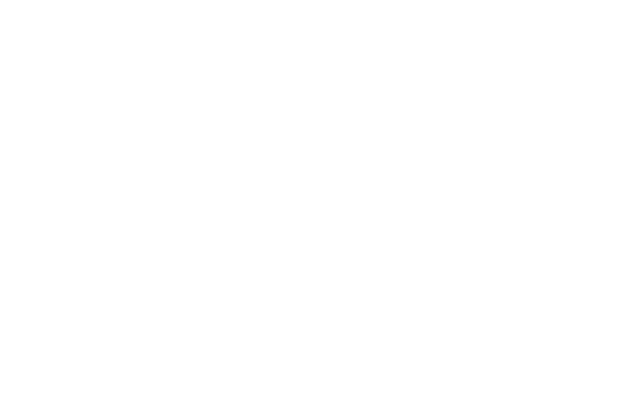
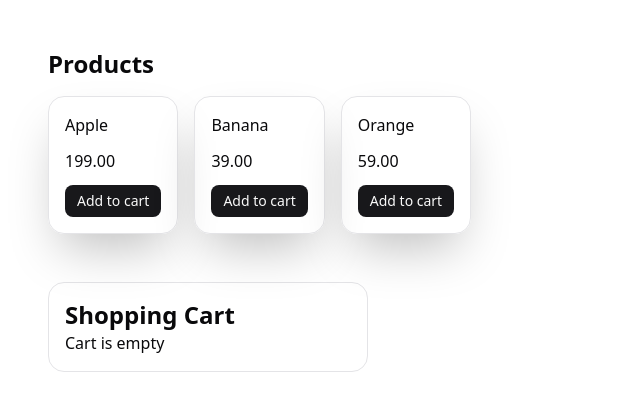
Before and after one commit to natwarpatidar-cloud/React-Learning-Plan, a React (Vite) app: page /shopping-cart in a window 1280 px wide. Before the commit this address had no page. Shown: the top 410 px of the page, without its empty margins (0-640 px from the left). Built offline with nearby package versions, Linux system fonts and the light colour scheme.

Commit message:
add code

```diff
--- a/package.json
+++ b/package.json
@@ -13,6 +13,7 @@
     "@radix-ui/react-label": "^2.1.7",
     "@radix-ui/react-separator": "^1.1.7",
     "@radix-ui/react-slot": "^1.2.3",
+    "@reduxjs/toolkit": "^2.9.0",
     "@tailwindcss/vite": "^4.1.14",
     "axios": "^1.12.2",
     "class-variance-authority": "^0.7.1",
@@ -21,6 +22,7 @@
     "react": "^19.1.1",
     "react-dom": "^19.1.1",
     "react-error-boundary": "^6.0.0",
+    "react-redux": "^9.2.0",
     "react-router-dom": "^7.9.3",
     "react-window": "^1.8.11",
     "tailwind-merge": "^3.3.1",
--- a/src/App.jsx
+++ b/src/App.jsx
@@ -1,6 +1,7 @@
 import { Route, Routes } from "react-router-dom";
 import React, { Suspense } from "react";
-import {CustomErrorBoundary} from './tasks/task1/CustomErrorBoundary';
+import Cart from "./tasks/task10/Cart";
+import CustomErrorBoundary from "./tasks/task1/CustomErrorBoundary";
 
 const AddCommentButton = React.lazy(() => import("./tasks/task1/AddComment"));
 const Parent = React.lazy(() => import("./tasks/task2/Parent"));
@@ -14,8 +15,8 @@
 
 function App() {
   return (
-    <Suspense fallback={<div>Loading...</div>}>
-      <CustomErrorBoundary>
+    <CustomErrorBoundary>
+      <Suspense fallback={<div>Loading...</div>}>
         <Routes>
           <Route path="/" element={<Tasks />} />
           <Route path="/custom-error-boundary" element={<AddCommentButton />} />
@@ -26,9 +27,10 @@
           <Route path="/compound-component" element={<ModalPage />} />
           <Route path="/debounced-input" element={<Search />} />
           <Route path="/infinite-scroll" element={<VirtualizedList />} />
+          <Route path="/shopping-cart" element={<Cart />} />
         </Routes>
-      </CustomErrorBoundary>
-    </Suspense>
+      </Suspense>
+    </CustomErrorBoundary>
   );
 }
 
--- a/src/tasks/Tasks.jsx
+++ b/src/tasks/Tasks.jsx
@@ -27,6 +27,9 @@
             <li>
                 <Link to='/infinite-scroll'>Infinite Scroll</Link>
             </li>
+            <li>
+                <Link to='/shopping-cart'>Cart</Link>
+            </li>
         </ul>
     )
 }
--- a/src/tasks/task1/AddComment.jsx
+++ b/src/tasks/task1/AddComment.jsx
@@ -6,7 +6,7 @@
 
   useEffect(() => {
     if (shouldCrash) {
-      throw new Error("This component intentionally crashed!");
+      throw new Error("This component is intentionally crashed!");
     }
   }, [shouldCrash]);
 
--- a/src/tasks/task1/CustomErrorBoundary.jsx
+++ b/src/tasks/task1/CustomErrorBoundary.jsx
@@ -1,55 +1,66 @@
 import { Button } from "@/components/ui/button";
 import React from "react";
-import { ErrorBoundary } from "react-error-boundary";
 
-function ErrorFallbackUI ({ error, resetErrorBoundary }) {
+function ErrorFallbackUI({ error, resetErrorBoundary }) {
   return (
     <div className="h-[100vh] flex justify-center items-center text-white">
       <div className="p-12 flex flex-col gap-3 bg-red-500 rounded-xl">
         <p className="font-bold text-3xl">Something went wrong</p>
         <p className="text-xl">{error?.message}</p>
-                <Button variant="outline" className='text-black/70 cursor-pointer' onClick={resetErrorBoundary}>Try Again</Button>
+        <Button
+          variant="outline"
+          className="text-black/70 cursor-pointer"
+          onClick={resetErrorBoundary}
+        >
+          Try Again
+        </Button>
       </div>
     </div>
   );
 }
 
-export const CustomErrorBoundary = ({ children }) => {
+export default class CustomErrorBoundary extends React.Component {
+  constructor(props) {
+    super(props);
+    this.state = { hasError: false, error: null };
+  }
+
+  static getDerivedStateFromError(error) {
+    return { hasError: true, error: error };
+  }
+
+  componentDidCatch(error, errorInfo) {
+    console.error("Uncaught error:", error, errorInfo);
+  }
+
+  resetErrorBoundary = () => {
+    this.setState({ hasError: false, error: null });
+    // window.location.reload();
+  };
+
+  render() {
+    if (this.state.hasError) {
       return (
-        <ErrorBoundary
-            FallbackComponent={ErrorFallbackUI}
-            onReset={() => window.location.reload()}
-        >
-            { children }
-        </ErrorBoundary>
+        <ErrorFallbackUI
+          error={this.state.error}
+          resetErrorBoundary={this.resetErrorBoundary}
+        />
       );
     }
 
-// export default class ErrorBoundary extends React.Component {
-//   constructor(props) {
-//     super(props);
-//     this.state = { hasError: false, error: null };
-//   }
+    return this.props.children;
+  }
+}
 
-//   static getDerivedStateFromError(error) {
-//     return { hasError: true, error };
-//   }
+// import { ErrorBoundary } from "react-error-boundary";
 
-//   componentDidCatch(error, errorInfo) {
-//     console.error("Uncaught error:", error, errorInfo);
-//   }
-
-//   render() {
-//     if (this.state.hasError) {
-//         (<div className="h-[100vh] flex justify-center items-center text-white">
-//             <div className="p-12 flex flex-col gap-3 bg-red-500 rounded-xl">
-//                 <p className="font-bold text-3xl">Something went wrong</p>
-//                 <p className="text-xl">{this.state.error?.message}</p>
-//                 <button className='text-black/70 cursor-pointer' onClick={() => window.location.reload()}>Try Again</button>
-//             </div>
-//         </div>)
-//     }
-
-//     return this.props.children;
-//   }
+// export const CustomErrorBoundary = ({ children }) => {
+//     return (
+//         <ErrorBoundary
+//           FallbackComponent={ErrorFallbackUI}
+//           onReset={() => window.location.reload()}
+//         >
+//           { children }
+//         </ErrorBoundary>
+//     );
 // }
--- /dev/null
+++ b/src/tasks/task10/Cart.jsx
@@ -0,0 +1,49 @@
+import React from 'react';
+import { useDispatch, useSelector } from 'react-redux';
+import { addItem, clearCart, removeItem } from './cartReducer';
+import { Button } from '@/components/ui/button';
+
+const products = [
+  { id: 1, name: "Apple", price: 199 },
+  { id: 2, name: "Banana", price: 39 },
+  { id: 3, name: "Orange", price: 59 }
+];
+
+function Cart() {
+  const dispatch = useDispatch();
+  const items = useSelector(state => state.cart.items);
+
+  return (
+    <div className='p-12 space-y-4'>
+        <h2 className='text-2xl font-semibold'>Products</h2>
+        <ul className='flex flex-wrap gap-4'>
+            {products.map(product => (
+            <li key={product.id} className='flex flex-col border p-4 gap-3 rounded-2xl shadow-2xl'>
+                <p>{product.name}</p>
+                <p>{product.price.toFixed(2)}</p>
+                <Button size='sm' onClick={() => dispatch(addItem(product))}>Add to cart</Button>
+            </li>
+            ))}
+        </ul>
+
+        <div className='border mt-12 rounded-2xl p-4 max-w-xs'>
+            <h2 className='text-2xl font-semibold'>Shopping Cart</h2>
+            {items.length === 0 && <p>Cart is empty</p>}
+            <ul>
+                {items.map(item => (
+                <li key={item.id}>
+                    {item.name} x {item.quantity} = ${(item.price * item.quantity).toFixed(2)}{' '}
+                    <Button size='sm' variant="destructive" onClick={() => dispatch(removeItem(item))}>Remove</Button>
+                </li>
+                ))}
+            </ul>
+
+            {items.length > 0 && (
+                <button onClick={() => dispatch(clearCart())}>Clear Cart</button>
+            )}
+            </div>
+        </div>
+  );
+}
+
+export default Cart;
--- /dev/null
+++ b/src/tasks/task10/cartReducer.js
@@ -0,0 +1,35 @@
+import { createSlice } from '@reduxjs/toolkit';
+
+const initialState = {
+    items: JSON.parse(localStorage.getItem('cartItems')) || []
+};
+
+const cartSlice = createSlice({
+    name: 'cart',
+    initialState,
+    reducers: {
+    addItem(state, action) {
+        const item = state.items.find(i => i.id === action.payload.id);
+        if (item) {
+            item.quantity += 1;
+        } else {
+            state.items.push({ ...action.payload, quantity: 1 });
+        }
+    },
+    removeItem(state, action) {
+        const item = state.items.find(i => i.id === action.payload.id);
+        if (item && item?.quantity > 1) {
+            item.quantity -= 1;
+        } else {
+            state.items = state.items.filter(i => i.id !== action.payload.id);
+        }
+    },
+    clearCart(state) {
+        state.items = [];
+    },
+  }
+});
+
+export const { addItem, removeItem, clearCart } = cartSlice.actions;
+
+export default cartSlice.reducer;
--- /dev/null
+++ b/src/tasks/task10/store.js
@@ -0,0 +1,15 @@
+import { configureStore } from '@reduxjs/toolkit';
+import cartReducer from './cartReducer';
+
+const store = configureStore({
+  reducer: {
+    cart: cartReducer
+  }
+});
+
+store.subscribe(() => {
+  const state = store.getState();
+  localStorage.setItem('cartItems', JSON.stringify(state.cart.items));
+});
+
+export default store;
```
Also changed, not shown: src/main.jsx (+6 -4 lines), 1 other file (tests, documents, lock files or other folders). Lines whose indentation alone changed are shown as unchanged.
